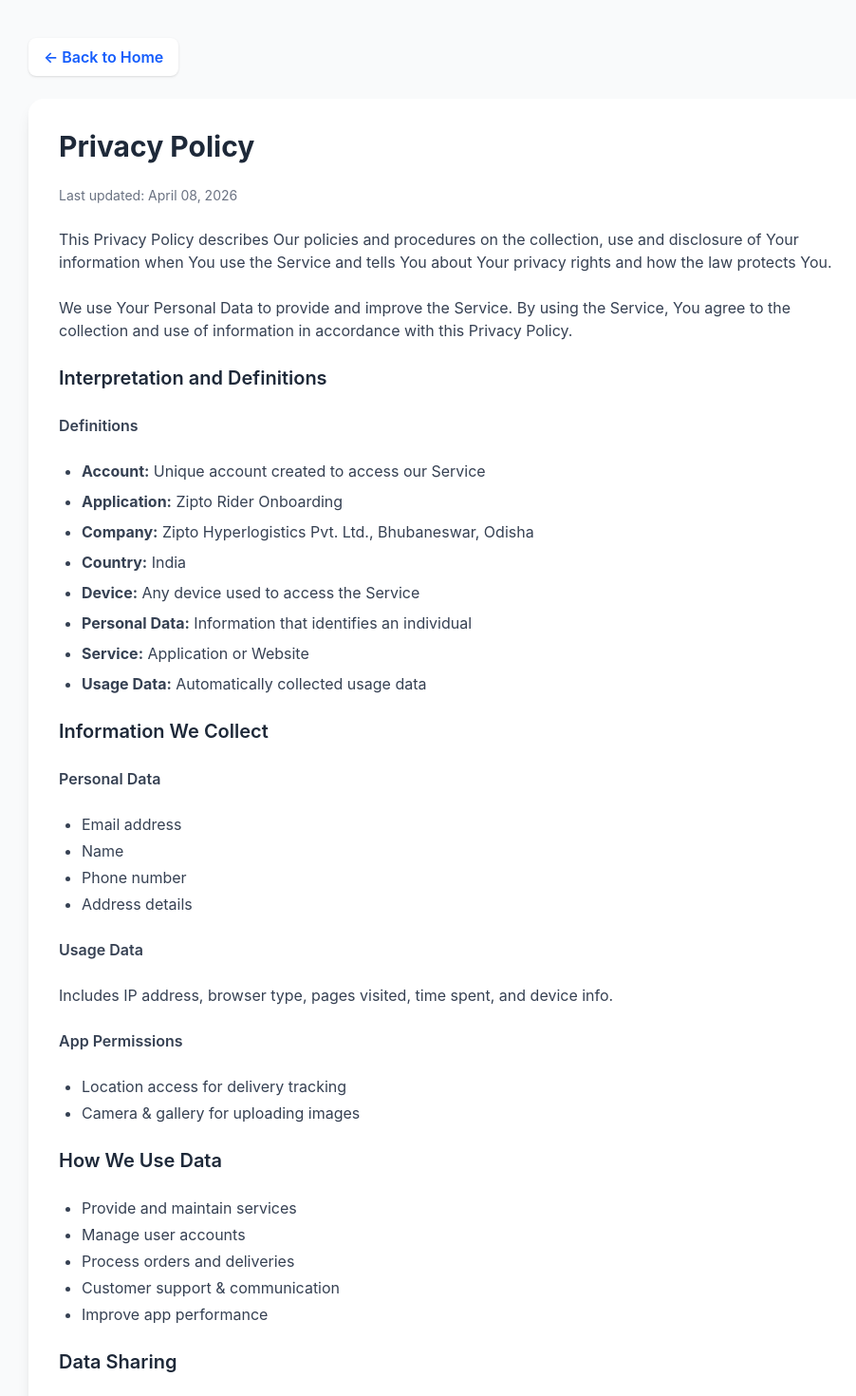
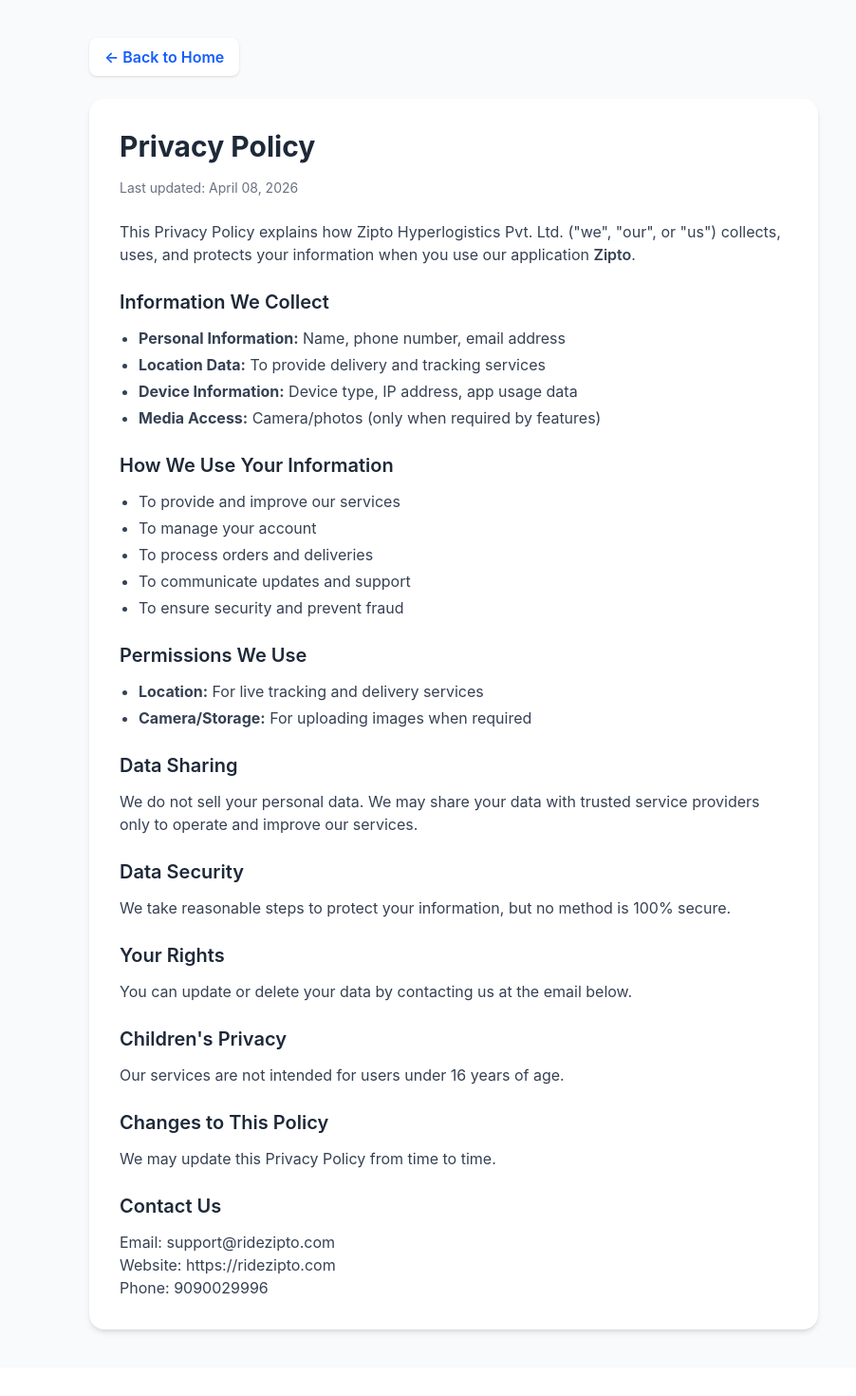
Before and after one commit to ridezipto-app/Zipto-Website, a React (Vite) app in the folder Frontend/: page /privacy-policy in a window 1280 px wide. Shown: the top 1470 px of the page at 95% size, without its empty margins (162-1064 px from the left). After the commit the page ends 1440 px from the top, so only its background shows below. Built offline with nearby package versions, Linux system fonts and the light colour scheme.

Commit message:
Revise privacy policy content

```diff
--- a/Frontend/src/pages/PrivacyPolicy.jsx
+++ b/Frontend/src/pages/PrivacyPolicy.jsx
@@ -10,7 +10,7 @@
 
   return (
     <div className="min-h-screen bg-gray-50 py-10 px-4">
-      <div className="max-w-4xl mx-auto mb-6">
+      <div className="max-w-3xl mx-auto mb-6">
         <button
           onClick={() => navigate("/")}
           className="flex items-center gap-2 bg-white text-blue-600 font-semibold px-4 py-2 rounded-lg shadow hover:bg-blue-50 transition"
@@ -19,134 +19,110 @@
         </button>
       </div>
 
-      <div className="max-w-4xl mx-auto bg-white shadow-lg rounded-2xl p-8 space-y-6">
-        <h1 className="text-3xl font-bold text-gray-800">Privacy Policy</h1>
-        <p className="text-sm text-gray-500">Last updated: April 08, 2026</p>
-
-        <p className="text-gray-700">
-          This Privacy Policy describes Our policies and procedures on the
-          collection, use and disclosure of Your information when You use the
-          Service and tells You about Your privacy rights and how the law
-          protects You.
+      <div className="max-w-3xl mx-auto bg-white shadow-md rounded-2xl p-8">
+        <h1 className="text-3xl font-bold mb-4 text-gray-800">
+          Privacy Policy
+        </h1>
+        <p className="text-sm text-gray-500 mb-6">
+          Last updated: April 08, 2026
         </p>
 
-        <p className="text-gray-700">
-          We use Your Personal Data to provide and improve the Service. By
-          using the Service, You agree to the collection and use of information
-          in accordance with this Privacy Policy.
+        <p className="text-gray-700 mb-6">
+          This Privacy Policy explains how Zipto Hyperlogistics Pvt. Ltd.
+          (&quot;we&quot;, &quot;our&quot;, or &quot;us&quot;) collects, uses,
+          and protects your information when you use our application{" "}
+          <span className="font-semibold">Zipto</span>.
         </p>
 
-        <h2 className="text-xl font-semibold text-gray-800">
-          Interpretation and Definitions
+        <h2 className="text-xl font-semibold mt-6 mb-3 text-gray-800">
+          Information We Collect
         </h2>
-
-        <h3 className="font-semibold text-gray-700">Definitions</h3>
-        <ul className="list-disc pl-6 text-gray-700 space-y-2">
+        <ul className="list-disc pl-5 text-gray-700 space-y-1">
           <li>
-            <strong>Account:</strong> Unique account created to access our
-            Service
+            <strong>Personal Information:</strong> Name, phone number, email
+            address
           </li>
           <li>
-            <strong>Application:</strong> Zipto Rider Onboarding
+            <strong>Location Data:</strong> To provide delivery and tracking
+            services
           </li>
           <li>
-            <strong>Company:</strong> Zipto Hyperlogistics Pvt. Ltd.,
-            Bhubaneswar, Odisha
+            <strong>Device Information:</strong> Device type, IP address, app
+            usage data
           </li>
           <li>
-            <strong>Country:</strong> India
-          </li>
-          <li>
-            <strong>Device:</strong> Any device used to access the Service
-          </li>
-          <li>
-            <strong>Personal Data:</strong> Information that identifies an
-            individual
-          </li>
-          <li>
-            <strong>Service:</strong> Application or Website
-          </li>
-          <li>
-            <strong>Usage Data:</strong> Automatically collected usage data
+            <strong>Media Access:</strong> Camera/photos (only when required by
+            features)
           </li>
         </ul>
 
-        <h2 className="text-xl font-semibold text-gray-800">
-          Information We Collect
+        <h2 className="text-xl font-semibold mt-6 mb-3 text-gray-800">
+          How We Use Your Information
         </h2>
-
-        <h3 className="font-semibold text-gray-700">Personal Data</h3>
-        <ul className="list-disc pl-6 text-gray-700 space-y-1">
-          <li>Email address</li>
-          <li>Name</li>
-          <li>Phone number</li>
-          <li>Address details</li>
+        <ul className="list-disc pl-5 text-gray-700 space-y-1">
+          <li>To provide and improve our services</li>
+          <li>To manage your account</li>
+          <li>To process orders and deliveries</li>
+          <li>To communicate updates and support</li>
+          <li>To ensure security and prevent fraud</li>
         </ul>
 
-        <h3 className="font-semibold text-gray-700 mt-4">Usage Data</h3>
+        <h2 className="text-xl font-semibold mt-6 mb-3 text-gray-800">
+          Permissions We Use
+        </h2>
+        <ul className="list-disc pl-5 text-gray-700 space-y-1">
+          <li>
+            <strong>Location:</strong> For live tracking and delivery services
+          </li>
+          <li>
+            <strong>Camera/Storage:</strong> For uploading images when required
+          </li>
+        </ul>
+
+        <h2 className="text-xl font-semibold mt-6 mb-3 text-gray-800">
+          Data Sharing
+        </h2>
         <p className="text-gray-700">
-          Includes IP address, browser type, pages visited, time spent, and
-          device info.
+          We do not sell your personal data. We may share your data with
+          trusted service providers only to operate and improve our services.
         </p>
 
-        <h3 className="font-semibold text-gray-700 mt-4">App Permissions</h3>
-        <ul className="list-disc pl-6 text-gray-700 space-y-1">
-          <li>Location access for delivery tracking</li>
-          <li>Camera & gallery for uploading images</li>
-        </ul>
-
-        <h2 className="text-xl font-semibold text-gray-800">How We Use Data</h2>
-        <ul className="list-disc pl-6 text-gray-700 space-y-1">
-          <li>Provide and maintain services</li>
-          <li>Manage user accounts</li>
-          <li>Process orders and deliveries</li>
-          <li>Customer support & communication</li>
-          <li>Improve app performance</li>
-        </ul>
-
-        <h2 className="text-xl font-semibold text-gray-800">Data Sharing</h2>
+        <h2 className="text-xl font-semibold mt-6 mb-3 text-gray-800">
+          Data Security
+        </h2>
         <p className="text-gray-700">
-          We do not sell your data. We may share it with service providers and
-          partners only to operate our services.
+          We take reasonable steps to protect your information, but no method
+          is 100% secure.
         </p>
 
-        <h2 className="text-xl font-semibold text-gray-800">Data Retention</h2>
+        <h2 className="text-xl font-semibold mt-6 mb-3 text-gray-800">
+          Your Rights
+        </h2>
         <p className="text-gray-700">
-          We retain your data only as long as necessary for legal and
-          operational purposes.
+          You can update or delete your data by contacting us at the email
+          below.
         </p>
 
-        <h2 className="text-xl font-semibold text-gray-800">Your Rights</h2>
-        <p className="text-gray-700">
-          You can request to access, update, or delete your data anytime.
-        </p>
-
-        <h2 className="text-xl font-semibold text-gray-800">Security</h2>
-        <p className="text-gray-700">
-          We implement reasonable security measures but cannot guarantee
-          absolute security.
-        </p>
-
-        <h2 className="text-xl font-semibold text-gray-800">
+        <h2 className="text-xl font-semibold mt-6 mb-3 text-gray-800">
           Children&apos;s Privacy
         </h2>
         <p className="text-gray-700">
-          Our service is not intended for users under 16 years of age.
+          Our services are not intended for users under 16 years of age.
         </p>
 
-        <h2 className="text-xl font-semibold text-gray-800">
-          Changes to Policy
+        <h2 className="text-xl font-semibold mt-6 mb-3 text-gray-800">
+          Changes to This Policy
         </h2>
         <p className="text-gray-700">
           We may update this Privacy Policy from time to time.
         </p>
 
-        <h2 className="text-xl font-semibold text-gray-800">Contact Us</h2>
-        <ul className="text-gray-700 space-y-1">
-          <li>Email: rider.support@ridezipto.com</li>
-          <li>Website: https://ridezipto.com</li>
-          <li>Phone: 9090029996</li>
-        </ul>
+        <h2 className="text-xl font-semibold mt-6 mb-3 text-gray-800">
+          Contact Us
+        </h2>
+        <p className="text-gray-700">Email: support@ridezipto.com</p>
+        <p className="text-gray-700">Website: https://ridezipto.com</p>
+        <p className="text-gray-700">Phone: 9090029996</p>
       </div>
     </div>
   );
```
